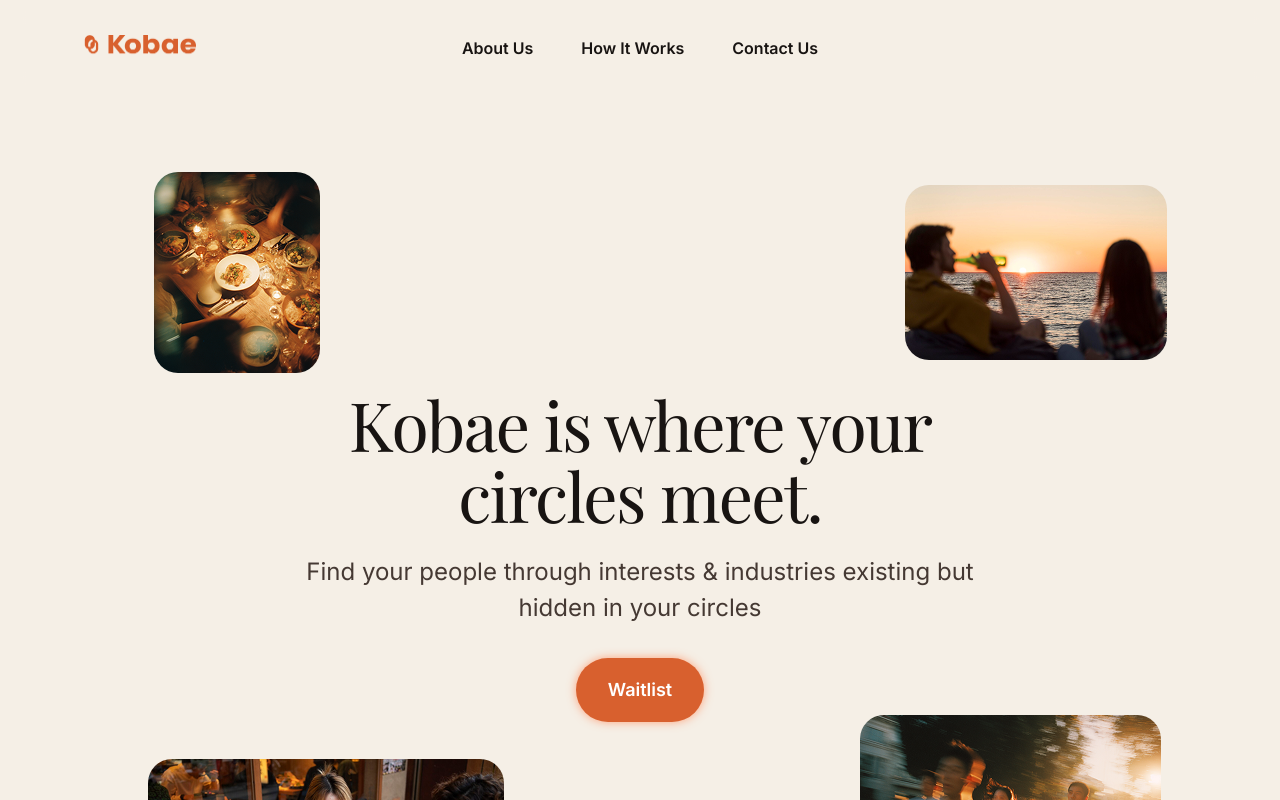
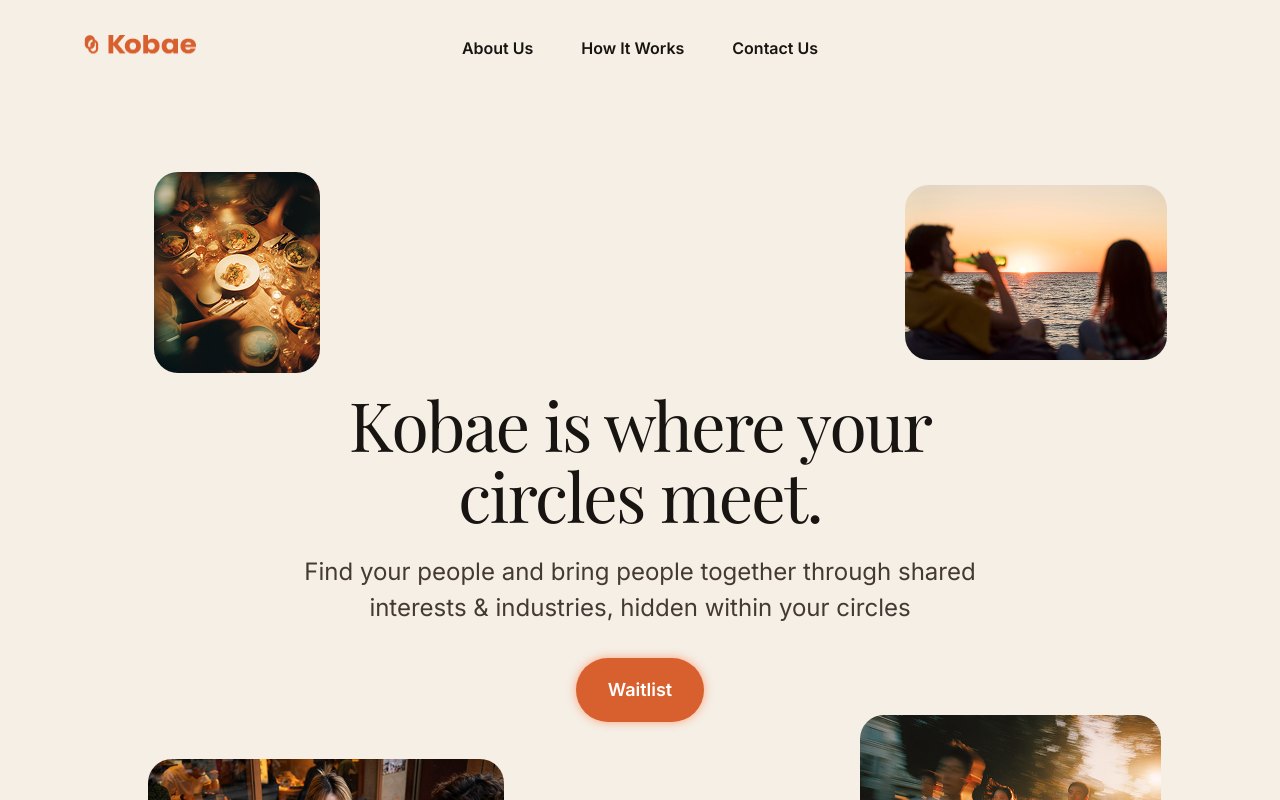
Before and after one commit to kobaesg/kobae-landing, a Next.js app: page / in a window 1280 px wide. Shown: the top 800 px of the page. Built offline with nearby package versions, Linux system fonts and the light colour scheme; a web font is replaced by a local one.

Commit message:
Update Hero.tsx

```diff
--- a/components/sections/Hero.tsx
+++ b/components/sections/Hero.tsx
@@ -29,9 +29,9 @@ export function Hero() {
                         transition={{ duration: 0.6, delay: 0.4 }}
                         className="mt-6 text-2xl font-normal leading-9 text-[#453933] max-w-2xl"
                     >
-                        Find your people
-                        through interests & industries
-                        existing but hidden in your circles
+                        Find your people and bring people together
+                        through shared interests & industries,
+                        hidden within your circles
                     </motion.p>
 
                     {/* CTA Button */}
```
